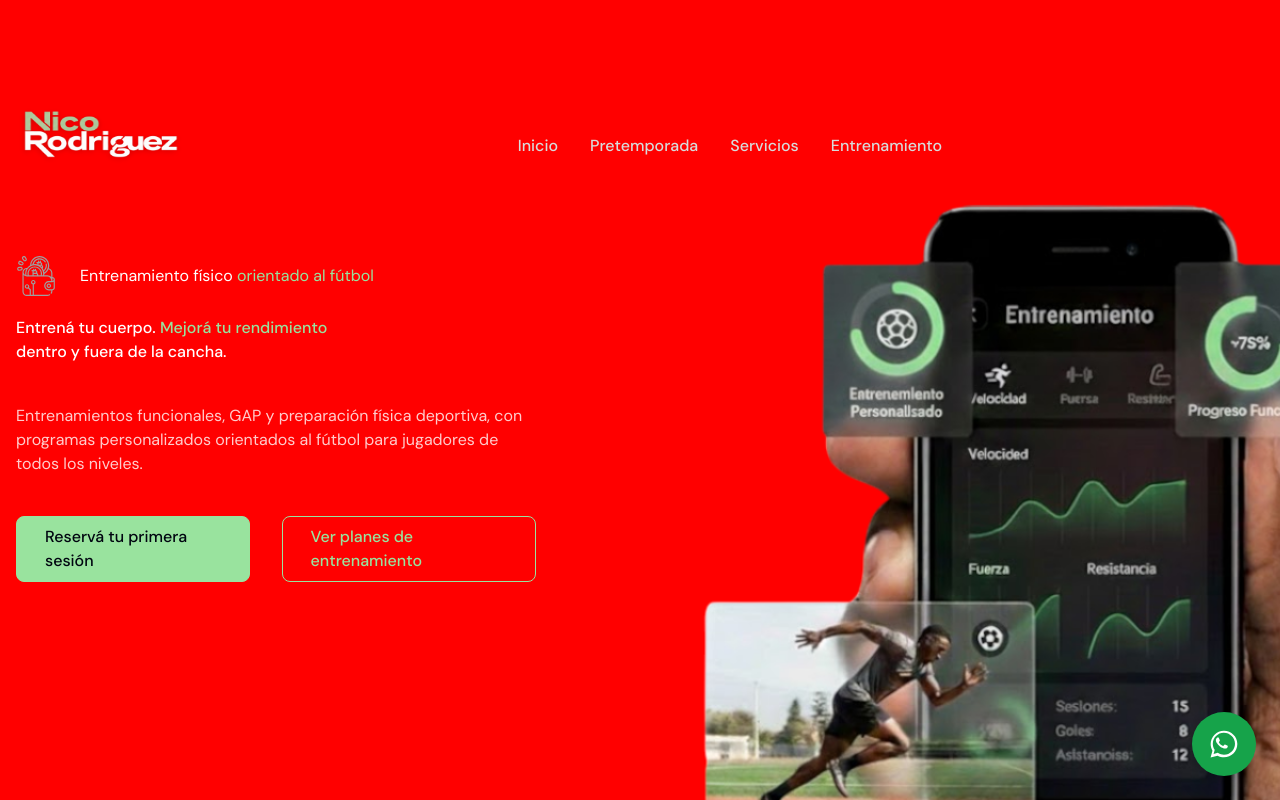
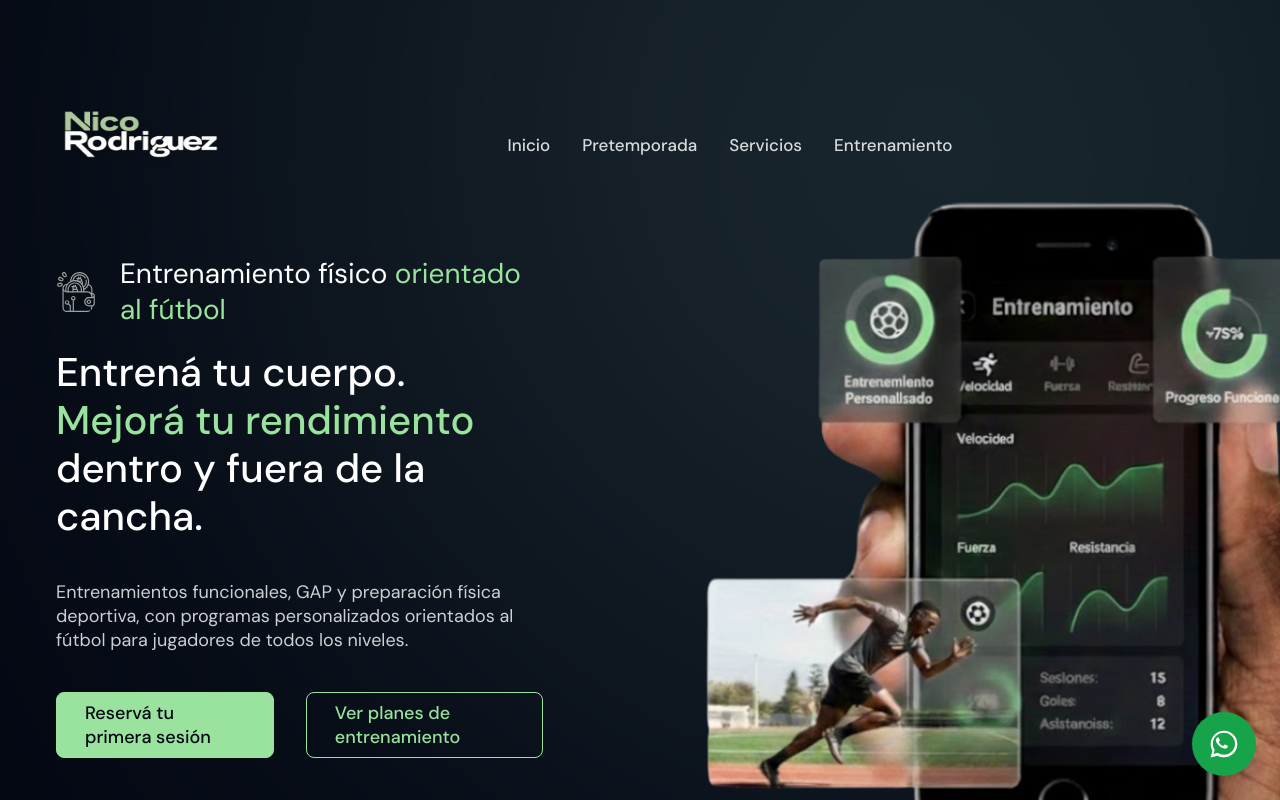
Before and after one commit to CamilaCaprino/landing-entrenamiento, a Next.js app: page / in a window 1280 px wide. Shown: the top 800 px of the page. Built offline with nearby package versions, Linux system fonts and the light colour scheme.

Commit message:
Fix Tailwind globals layer

```diff
--- a/src/app/globals.css
+++ b/src/app/globals.css
@@ -2,6 +2,51 @@
 @tailwind components;
 @tailwind utilities;
 
-html, body {
-  background: red !important;
+html {
+  scroll-behavior: smooth;
 }
+
+/* =========================
+   COMPONENTES TAILWIND
+   ========================= */
+@layer components {
+  section {
+    @apply bg-darkmode;
+  }
+
+  .blog-details p,
+  .blog-details hr {
+    @apply mb-8;
+  }
+
+  .blog-details hr {
+    @apply border-dark_border;
+  }
+
+  .blog-details strong {
+    @apply font-bold dark:text-white;
+  }
+
+  .blog-details ul {
+    @apply mb-8 list-inside list-disc space-y-3;
+  }
+
+  .blog-details ol {
+    @apply mb-8 list-inside list-decimal space-y-3;
+  }
+
+  .blog-details h1 {
+    @apply mb-8 text-3xl font-bold text-midnight_text dark:text-white
+      sm:text-4xl md:text-[40px] md:leading-[1.28];
+  }
+
+  .blog-details h2 {
+    @apply mb-8 text-2xl font-bold text-midnight_text dark:text-white
+      sm:text-3xl md:text-[35px] md:leading-[1.28];
+  }
+
+  .blog-details h3 {
+    @apply mb-6 text-2xl font-bold dark:text-white
+      sm:text-[28px] sm:leading-[40px];
+  }
+}
--- a/tailwind.config.js
+++ /dev/null
@@ -1,18 +0,0 @@
-/** @type {import('tailwindcss').Config} */
-module.exports = {
-  darkMode: "class",
-  content: [
-    "./src/app/**/*.{js,jsx,ts,tsx,mdx}",
-    "./src/components/**/*.{js,jsx,ts,tsx,mdx}",
-  ],
-  theme: {
-    extend: {
-      colors: {
-        darkmode: "#000510",
-        primary: "#99E39E",
-        muted: "#d8dbdb",
-      },
-    },
-  },
-  plugins: [],
-};
--- /dev/null
+++ b/tailwind.config.ts
@@ -0,0 +1,100 @@
+import type { Config } from "tailwindcss";
+
+const config: Config = {
+  darkMode: "class",
+  content: [
+    "./src/pages/**/*.{js,ts,jsx,tsx,mdx}",
+    "./src/components/**/*.{js,ts,jsx,tsx,mdx}",
+    "./src/app/**/*.{js,ts,jsx,tsx,mdx}",
+  ],
+  theme: {
+    extend: {
+      maxWidth: {
+        "screen-xl": "75rem",
+        "screen-2xl": "83.75rem",
+      },
+      boxShadow: {
+        "cause-shadow": "0px 4px 17px 0px #00000008",
+      },
+      transitionDuration: {
+        150: "150ms",
+      },
+      spacing: {
+        "6.25": "6.25rem",
+        "70%": "70%",
+        "40%": "40%",
+        "30%": "30%",
+        "80%": "80%",
+        8.5: "8.5rem",
+        50: "50rem",
+        51: "54.375rem",
+        25: "35.625rem",
+        29: "28rem",
+        120: "120rem",
+        45: "45rem",
+        94: "22.5rem",
+        85: "21rem",
+        3.75: "3.75rem",
+      },
+      inset: {
+        "5%": "5%",
+        "35%": "35%",
+      },
+      zIndex: {
+        1: "1",
+        2: "2",
+        999: "999",
+      },
+      colors: {
+        primary: "#99E39E",
+        secondary: "#1DC8CD",
+        midnight_text: "#263238",
+        muted: "#d8dbdb",
+        error: "#CF3127",
+        warning: "#F7931A",
+        light_grey: "#505050",
+        grey: "#F5F7FA",
+        dark_grey: "#1E2229",
+        border: "#E1E1E1",
+        success: "#3cd278",
+        section: "#737373",
+        darkmode: "#000510",
+        darklight: "#0c372a",
+        dark_border: "#959595",
+        tealGreen: "#477E70",
+        charcoalGray: "#666C78",
+        deepSlate: "#282C36",
+        slateGray: "#2F3543",
+      },
+      fontSize: {
+        86: ["5.375rem", { lineHeight: "1.2" }],
+        76: ["4.75rem", { lineHeight: "1.2" }],
+        70: ["4.375rem", { lineHeight: "1.2" }],
+        54: ["3.375rem", { lineHeight: "1.2" }],
+        44: ["2.75rem", { lineHeight: "1.3" }],
+        40: ["2.5rem", { lineHeight: "3rem" }],
+        36: ["2.25rem", { lineHeight: "2.625rem" }],
+        30: ["1.875rem", { lineHeight: "2.25rem" }],
+        28: ["1.75rem", { lineHeight: "2.25rem" }],
+        24: ["1.5rem", { lineHeight: "2rem" }],
+        22: ["1.375rem", { lineHeight: "2rem" }],
+        21: ["1.3125rem", { lineHeight: "1.875rem" }],
+        18: ["1.125rem", { lineHeight: "1.5rem" }],
+        17: ["1.0625rem", { lineHeight: "1.4875rem" }],
+        16: ["1rem", { lineHeight: "1.6875rem" }],
+        14: ["0.875rem", { lineHeight: "1.225rem" }],
+      },
+      backgroundImage: {
+        start: "url('/images/work/bg-start.png')",
+        perk: "url('/images/perks/perk-bg.png')",
+      },
+      blur: {
+        220: "220px",
+        400: "400px",
+      },
+    },
+  },
+  plugins: [],
+};
+
+export default config;
```
